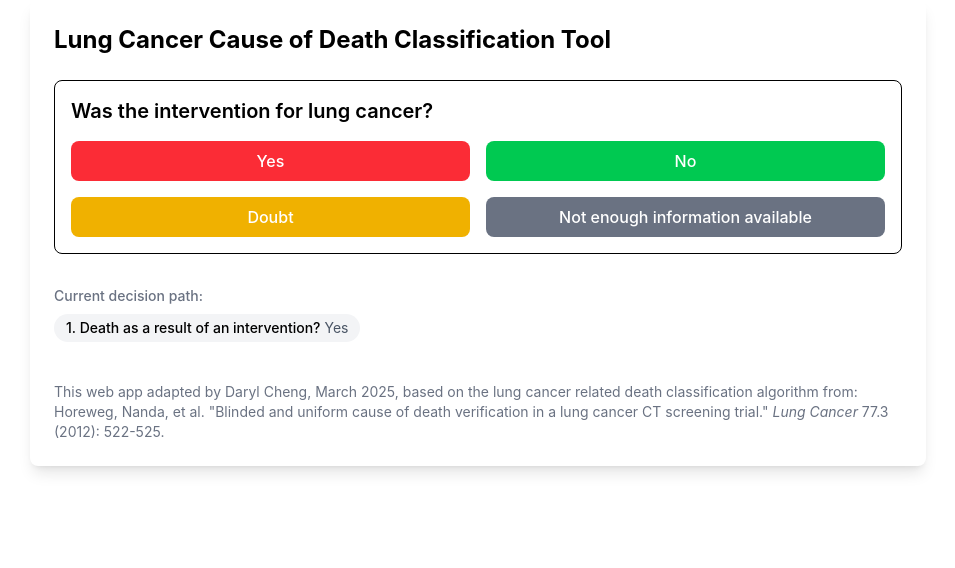
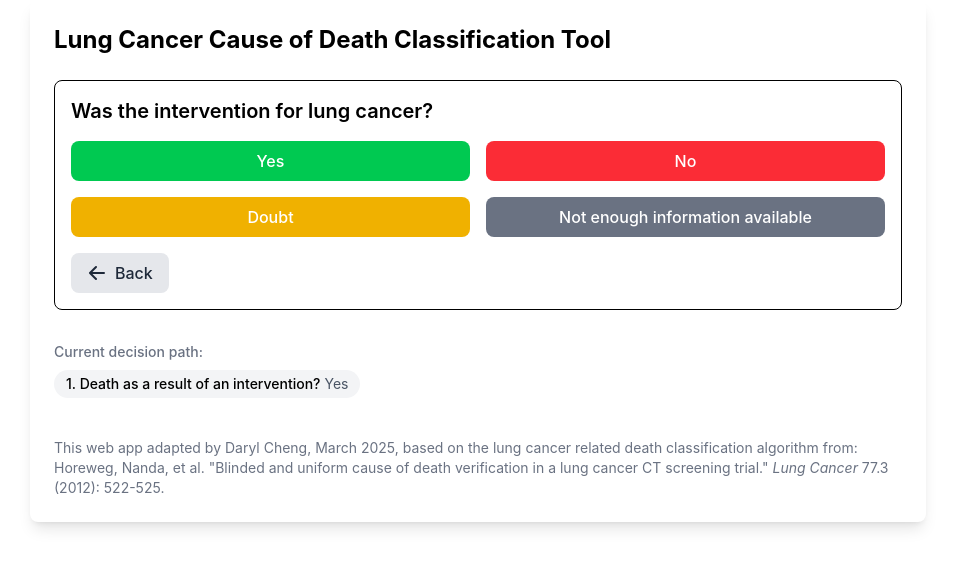
Before and after one commit to darylcheng/cod_classifier, a React (Create React App) app: page / in a window 1280 px wide. Both pictures are taken after a click on the button "Yes". Shown: the top 568 px of the page, without its empty margins (162-1117 px from the left). Built offline with nearby package versions, Linux system fonts and the light colour scheme.

Commit message:
added back button

```diff
--- a/src/components/lung_cancer_classifier.tsx
+++ b/src/components/lung_cancer_classifier.tsx
@@ -46,6 +46,12 @@ interface NextStep {
   value: string;
 }
 
+// Define a history item type to track the user's path
+interface HistoryItem {
+  question: QuestionKey;
+  answer: AnswerOption;
+}
+
 const LungCancerClassifier: React.FC = () => {
   // State to track answers to the decision tree questions
   const [answers, setAnswers] = useState<AnswersState>({
@@ -71,6 +77,9 @@ const LungCancerClassifier: React.FC = () => {
   // State to track the final classification result
   const [classification, setClassification] = useState<ClassificationType>(null);
 
+  // State to track the history of questions and answers
+  const [history, setHistory] = useState<HistoryItem[]>([]);
+
   // Reset the form to start over
   const resetForm = () => {
     setAnswers({
@@ -91,10 +100,39 @@ const LungCancerClassifier: React.FC = () => {
     });
     setCurrentQuestion('interventionDeath');
     setClassification(null);
+    setHistory([]);
+  };
+
+  // Handle going back to the previous question
+  const handleGoBack = () => {
+    if (history.length === 0) return;
+
+    // Get the last item from history
+    const newHistory = [...history];
+    const lastItem = newHistory.pop();
+
+    if (!lastItem) return;
+
+    // Create a new answers object with the last answer removed
+    const newAnswers = { ...answers };
+    newAnswers[lastItem.question] = null;
+
+    // If we're going back from a classification result, clear it
+    setClassification(null);
+
+    // Set the current question to the question we're going back to
+    setCurrentQuestion(lastItem.question);
+
+    // Update state
+    setAnswers(newAnswers);
+    setHistory(newHistory);
   };
 
   // Handle answering a question
   const handleAnswer = (question: QuestionKey, answer: AnswerOption) => {
+    // Update history
+    setHistory([...history, { question, answer }]);
+
     const newAnswers = { ...answers, [question]: answer };
     setAnswers(newAnswers);
 
@@ -383,8 +421,8 @@ const LungCancerClassifier: React.FC = () => {
   // Determine the appropriate button color based on option
   const getButtonColor = (option: AnswerOption): string => {
     switch (option) {
-      case 'yes': return 'bg-red-500 hover:bg-red-600';
-      case 'no': return 'bg-green-500 hover:bg-green-600';
+      case 'yes': return 'bg-green-500 hover:bg-green-600';
+      case 'no': return 'bg-red-500 hover:bg-red-600';
       case 'doubt': return 'bg-yellow-500 hover:bg-yellow-600';
       case 'not_enough_information': return 'bg-gray-500 hover:bg-gray-600';
       default: return 'bg-blue-500 hover:bg-blue-600';
@@ -424,6 +462,19 @@ const LungCancerClassifier: React.FC = () => {
                 </button>
               ))}
             </div>
+
+            {/* Back button */}
+            {history.length > 0 && (
+              <button
+                className="mt-4 bg-gray-200 hover:bg-gray-300 text-gray-800 py-2 px-4 rounded-lg font-medium transition-colors duration-200 flex items-center"
+                onClick={handleGoBack}
+              >
+                <svg xmlns="http://www.w3.org/2000/svg" className="h-5 w-5 mr-2" viewBox="0 0 20 20" fill="currentColor">
+                  <path fillRule="evenodd" d="M9.707 16.707a1 1 0 01-1.414 0l-6-6a1 1 0 010-1.414l6-6a1 1 0 011.414 1.414L5.414 9H17a1 1 0 110 2H5.414l4.293 4.293a1 1 0 010 1.414z" clipRule="evenodd" />
+                </svg>
+                Back
+              </button>
+            )}
           </div>
 
           {/* Progress tracker */}
@@ -458,6 +509,19 @@ const LungCancerClassifier: React.FC = () => {
             </div>
           </div>
 
+          {/* Back button when viewing result */}
+          {history.length > 0 && (
+            <button
+              className="mt-4 bg-gray-200 hover:bg-gray-300 text-gray-800 py-2 px-4 rounded-lg font-medium transition-colors duration-200 flex items-center"
+              onClick={handleGoBack}
+            >
+              <svg xmlns="http://www.w3.org/2000/svg" className="h-5 w-5 mr-2" viewBox="0 0 20 20" fill="currentColor">
+                <path fillRule="evenodd" d="M9.707 16.707a1 1 0 01-1.414 0l-6-6a1 1 0 010-1.414l6-6a1 1 0 011.414 1.414L5.414 9H17a1 1 0 110 2H5.414l4.293 4.293a1 1 0 010 1.414z" clipRule="evenodd" />
+              </svg>
+              Back
+            </button>
+          )}
+
           <button
             className="mt-6 w-full bg-blue-500 hover:bg-blue-600 text-white py-3 px-4 rounded-lg font-medium transition-colors duration-200"
             onClick={resetForm}
```
